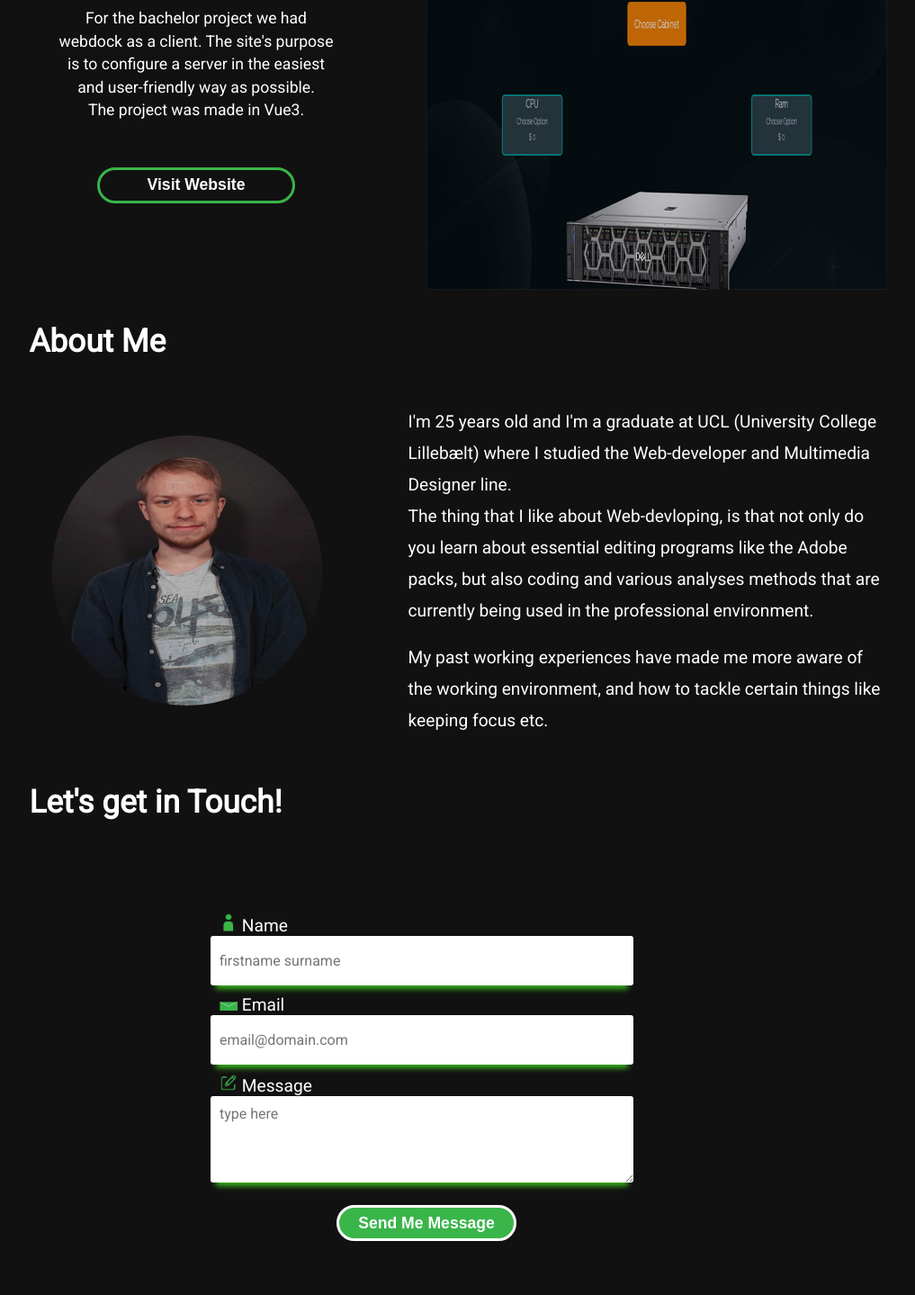
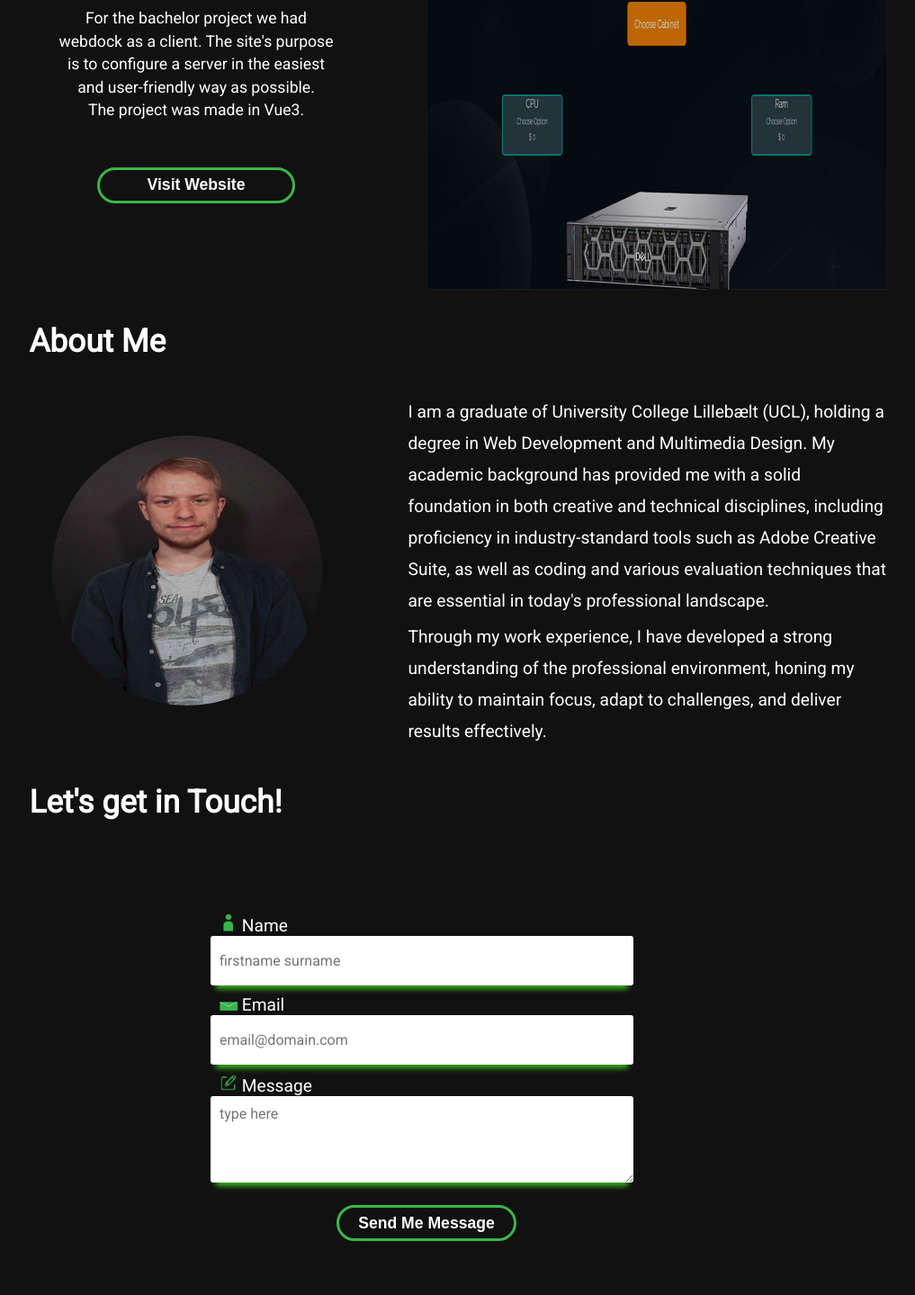
Before and after one commit to sej3686/vue-portfolio, a Vue app: page / in a window 1280 px wide. Shown: the part 3022-4461 px from the top of the page at 90% size, without its empty margins (166-1183 px from the left). Built offline with nearby package versions, Linux system fonts and the light colour scheme.

Commit message:
made some quality of life changes

```diff
--- a/src/assets/sass/contact.scss
+++ b/src/assets/sass/contact.scss
@@ -75,8 +75,8 @@ $all: all 0.5s ease;
       }
 
       button {
-        background-color: $lightGreenColor;
-        border: 3px solid #FFFFFF;
+        background-color: transparent;
+        border: 3px solid $lightGreenColor;
         border-radius: 30px;
         color: #ffffff;
         font-size: 1.1rem;
--- a/src/assets/sass/footer.scss
+++ b/src/assets/sass/footer.scss
@@ -11,7 +11,12 @@ footer {
 
   p {
     color: #ffffff;
-    font-size: 20px;
+    font-size: 1rem;
     margin-top: 1.2em;
   }
+
+  img {
+    max-width: 150px;
+  }
+
 }
--- a/src/assets/sass/responsive.scss
+++ b/src/assets/sass/responsive.scss
@@ -7,6 +7,10 @@ $darkGreenColor: #228a30;
 @media (max-width: 2700px) {
   .container {
     max-width: 1920px;
+  }
+
+  #projects {
+    margin-top: -15vh;
   }
 
   #about {
@@ -22,6 +26,10 @@ $darkGreenColor: #228a30;
 @media (max-width: 1920px) {
   .container {
     max-width: 1280px;
+  }
+
+  #projects {
+    margin-top: 0vh;
   }
 
   #about {
@@ -492,3 +500,14 @@ $darkGreenColor: #228a30;
     }
   }
 }
+
+@media (max-width: 350px) {
+  .typed-text {
+    font-size: 2rem !important;
+  }
+
+  .project-wrapper {
+    border: 0 !important;
+    width: 100% !important;
+  }
+}
--- a/src/views/HomeView.vue
+++ b/src/views/HomeView.vue
@@ -276,17 +276,17 @@
         </div>
         <div class="about-text">
           <p>
-            I'm 25 years old and I'm a graduate at UCL (University
-            College Lillebælt) where I studied the Web-developer and Multimedia Designer line.<br />
-            The thing that I like about Web-devloping, is that not only do you
-            learn about essential editing programs like the Adobe packs, but
-            also coding and various analyses methods that are currently being
-            used in the professional environment.
+            I am a graduate of University College Lillebælt (UCL),
+             holding a degree in Web Development and Multimedia Design.
+             My academic background has provided me with a solid foundation in both creative and technical disciplines,
+             including proficiency in industry-standard tools such as Adobe Creative Suite,
+             as well as coding and various evaluation techniques that are essential in today's professional landscape.
           </p>
           <p>
-            My past working experiences have made me more aware of the working
-            environment, and how to tackle certain things like keeping focus
-            etc.
+            Through my work experience,
+            I have developed a strong understanding of the professional environment,
+            honing my ability to maintain focus, adapt to challenges,
+            and deliver results effectively.
           </p>
         </div>
       </main>
```
